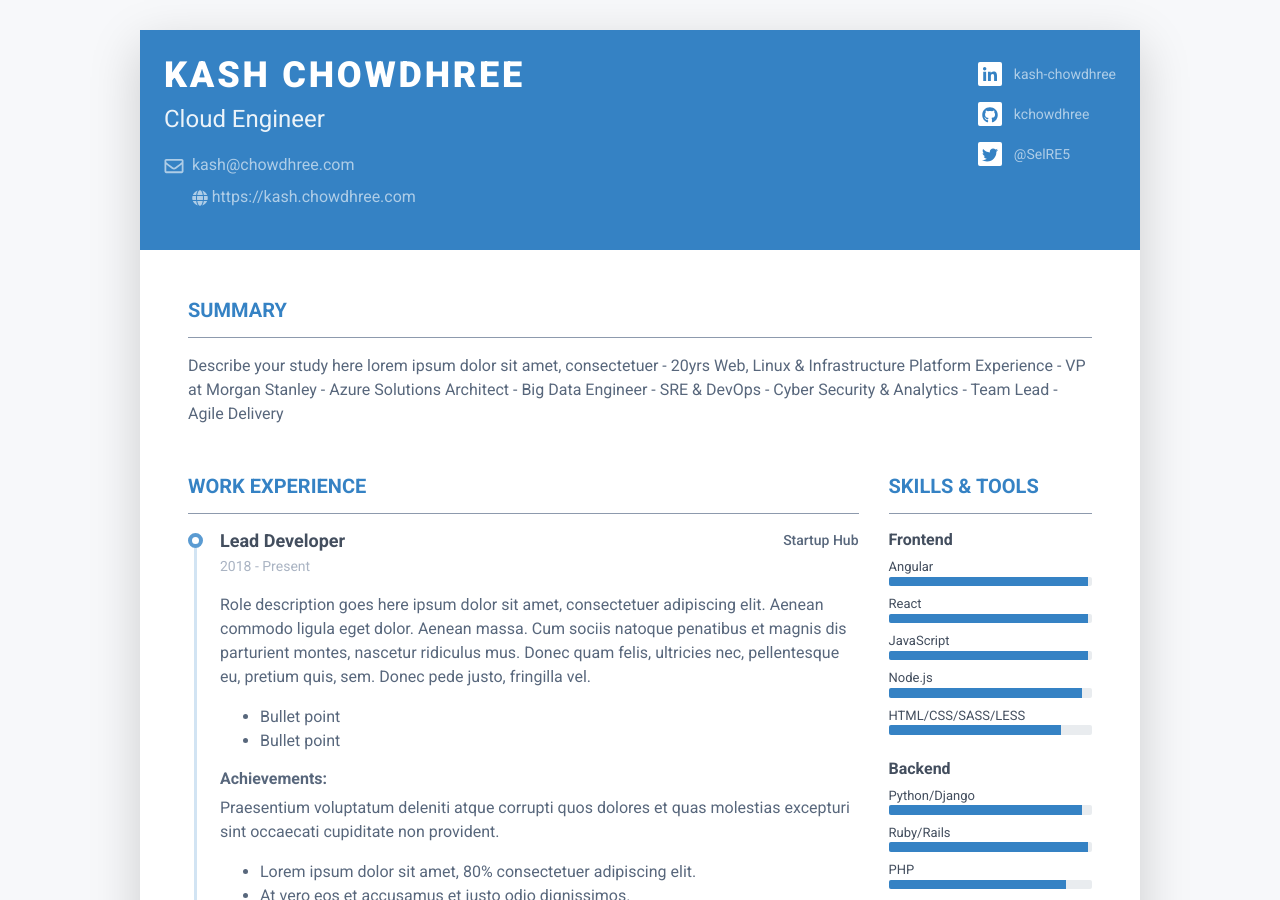
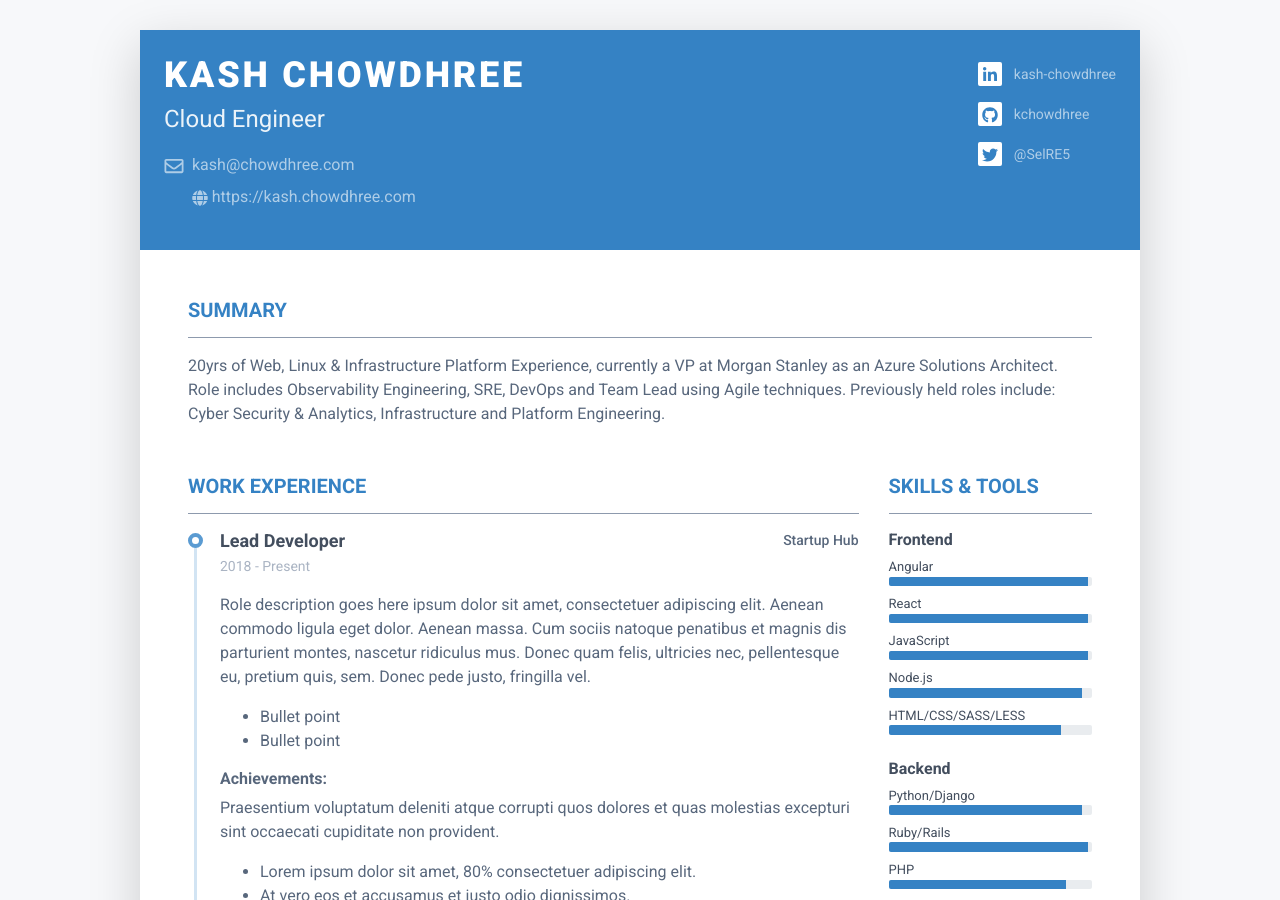
Before and after one commit to Hamy200/resume, a Jekyll site: the page built from index.markdown, in a window 1280 px wide and 900 px high. Built offline with Jekyll 4.4.1, drawn with Linux system fonts in a browser that asks for light colours; nearby versions of some CDN libraries.

Commit message:
Update data.yml

```diff
--- a/_data/data.yml
+++ b/_data/data.yml
@@ -30,15 +30,7 @@ interests:
     link:
 
 summary: |
-      Describe your study here lorem ipsum dolor sit amet, consectetuer
-        - 20yrs Web, Linux & Infrastructure Platform Experience
-        - VP at Morgan Stanley
-        - Azure Solutions Architect
-        - Big Data Engineer
-        - SRE & DevOps
-        - Cyber Security & Analytics
-        - Team Lead
-        - Agile Delivery
+      20yrs of Web, Linux & Infrastructure Platform Experience, currently a VP at Morgan Stanley as an Azure Solutions Architect. Role includes Observability Engineering, SRE, DevOps and Team Lead using Agile techniques. Previously held roles include: Cyber Security & Analytics, Infrastructure and Platform Engineering.
 
 education:
   - degree: MSc in Computer Science
```
